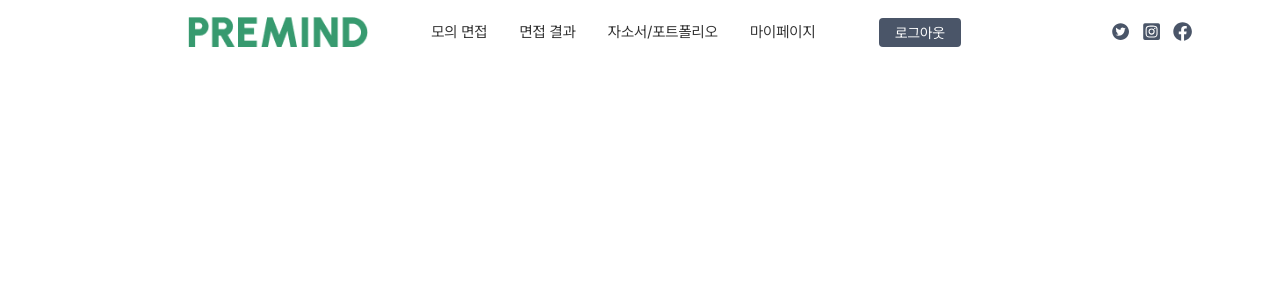
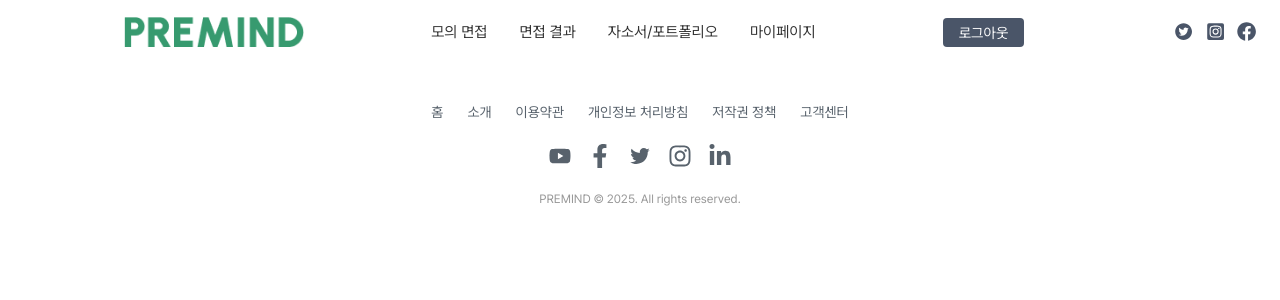
Before and after one commit to Hanium-Premind/Premind_FE, a React (Create React App) app: page /login in a window 1280 px wide. Shown: the top 300 px of the page. Built offline with nearby package versions, Linux system fonts and the light colour scheme.

Commit message:
feat:footer 완성

```diff
--- a/src/App.js
+++ b/src/App.js
@@ -3,6 +3,7 @@ import './assets/sass/common.scss';
 import Navbar from './pages/Navbar';
 import Home from './pages/Home';
 import Interview from './pages/Interview/InterviewMain';
+import Footer from './components/Footer';
 
 // import InterviewRecords from './pages/Interview/InterviewRecords';
 // import Portfolio from './pages/Portfolio';
@@ -13,8 +14,9 @@ import Interview from './pages/Interview/InterviewMain';
 const App = () => {
   return (
     <Router>
+       <div className="app-container">
           <Navbar />
-
+          <main className="app-content">
             <Routes>
               {/* ✅ 각 페이지 라우팅 */}
               <Route path="/" element={<Home />} />
@@ -25,6 +27,9 @@ const App = () => {
               {/* <Route path="/login" element={<Login />} /> */}
 
             </Routes>
+            </main>
+            <Footer />
+        </div>
     </Router>
   );
 };
--- a/src/assets/sass/common.scss
+++ b/src/assets/sass/common.scss
@@ -1,8 +1,8 @@
 *{
     font-family: 'Pretendard Variable';
-    max-width: 1920px;
-    margin: 0 auto;
-    max-height: 790px;;
+  box-sizing: border-box;
+  margin: 0;
+  padding: 0;
 }
 @font-face {
 	font-family: 'Pretendard Variable';
@@ -11,3 +11,14 @@
 	font-display: swap;
 	src: url('./variable/woff2/PretendardVariable.woff2') format('woff2-variations');
 }
+
+.app-container {
+  display: flex;
+  flex-direction: column;
+  min-height: 100vh;
+
+}
+
+.footer {
+  position: static;
+}
--- a/src/assets/sass/main.scss
+++ b/src/assets/sass/main.scss
@@ -105,7 +105,7 @@
 
       .bg-logo {
         position: absolute;
-        top: 50%;
+        top: 80%;
         left: 50%;
         height:20%;
         width: 20%;
@@ -126,14 +126,15 @@
       text-align: center;
 
       p {
-        margin-top: 80px;
+        margin-top: 70px;
         font-size: 24px;
         color: #000000;
       }
 
       .start-btn {
-        margin-top: 300px;
-        margin-right: 50px;
+        position: absolute;
+        top: 88%;
+        left:70%;
         background-color: #379A6F;
         color: white;
         border: none;
--- /dev/null
+++ b/src/components/Footer.jsx
@@ -0,0 +1,36 @@
+import { useNavigate } from 'react-router-dom';
+import { AiFillYoutube, AiOutlineTwitter } from 'react-icons/ai';
+import { FaFacebookF, FaInstagram, FaLinkedinIn } from 'react-icons/fa';
+import '../components/footer.scss';
+
+export default function Footer() {
+  const navigate = useNavigate();
+
+  return (
+    <footer className="footer">
+      {/* 상단 링크들 (내부 페이지) */}
+      <ul className="footer__menu">
+        <li onClick={() => navigate('/')}>홈</li>
+        <li onClick={() => navigate('/about')}>소개</li>
+        <li onClick={() => navigate('/terms')}>이용약관</li>
+        <li onClick={() => navigate('/privacy')}>개인정보 처리방침</li>
+        <li onClick={() => navigate('/copyright')}>저작권 정책</li>
+        <li onClick={() => navigate('/support')}>고객센터</li>
+      </ul>
+
+      {/* 소셜 아이콘 (외부 링크) */}
+      <div className="footer__social">
+        <AiFillYoutube onClick={() => window.open('https://youtube.com', '_blank')} />
+        <FaFacebookF   onClick={() => window.open('https://facebook.com', '_blank')} />
+        <AiOutlineTwitter onClick={() => window.open('https://twitter.com', '_blank')} />
+        <FaInstagram    onClick={() => window.open('https://instagram.com', '_blank')} />
+        <FaLinkedinIn   onClick={() => window.open('https://linkedin.com', '_blank')} />
+      </div>
+
+      {/* 카피라이트 */}
+      <div className="footer__copy">
+        PREMIND &copy; 2025. All rights reserved.
+      </div>
+    </footer>
+  );
+}
--- /dev/null
+++ b/src/components/footer.scss
@@ -0,0 +1,54 @@
+.footer {
+
+  height:10rem;
+  padding: 40px 20px;
+  text-align: center;
+  font-family: 'Pretendard Variable';
+  color: #58626C;
+  display: flex;
+  flex-direction: column;
+
+  &__menu {
+    display: flex;
+    justify-content: center;
+    flex-wrap: wrap;
+    gap: 24px;
+    margin-bottom: 24px;
+    padding: 0;
+    list-style: none;
+
+    li {
+      cursor: pointer;
+      font-size: 0.875rem;
+      color: #58626C;
+      transition: color 0.2s;
+
+      &:hover {
+        color: #379A6F;
+      }
+    }
+  }
+
+  &__social {
+    display: flex;
+    justify-content: center;
+    gap: 16px;
+    margin-bottom: 24px;
+
+    svg {
+      font-size: 1.5rem;
+      color: #58626C;
+      cursor: pointer;
+      transition: color 0.2s;
+
+      &:hover {
+        color: #379A6F;
+      }
+    }
+  }
+
+  &__copy {
+    font-size: 0.75rem;
+    color: #999;
+  }
+}
--- a/src/index.js
+++ b/src/index.js
@@ -1,6 +1,6 @@
 import React from 'react';
 import ReactDOM from 'react-dom/client';
-import './index.css';
+import './assets/sass/common.scss'
 import App from './App';
 //import reportWebVitals from './reportWebVitals';
 
--- a/src/pages/Interview/InterviewMain.jsx
+++ b/src/pages/Interview/InterviewMain.jsx
@@ -1,6 +1,6 @@
 import '../../assets/sass/interview.scss';
 import { useState, useEffect} from 'react';
-import { useNavigate } from 'react-router-dom';
+//import { useNavigate } from 'react-router-dom';
 
 
 import intIcon1 from '../../assets/img/intIcon1.png';
```
Lines whose indentation alone changed are shown as unchanged.
